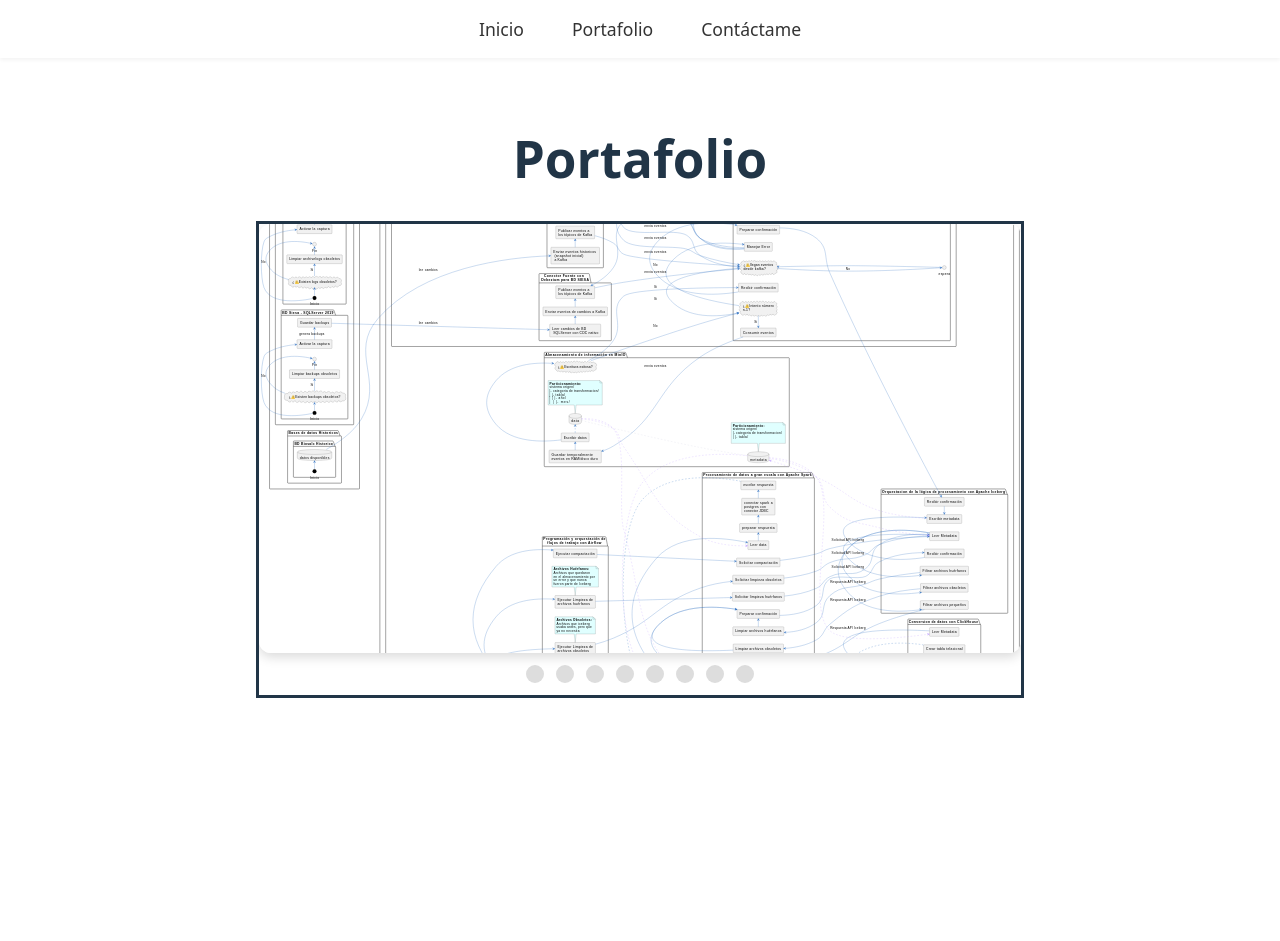
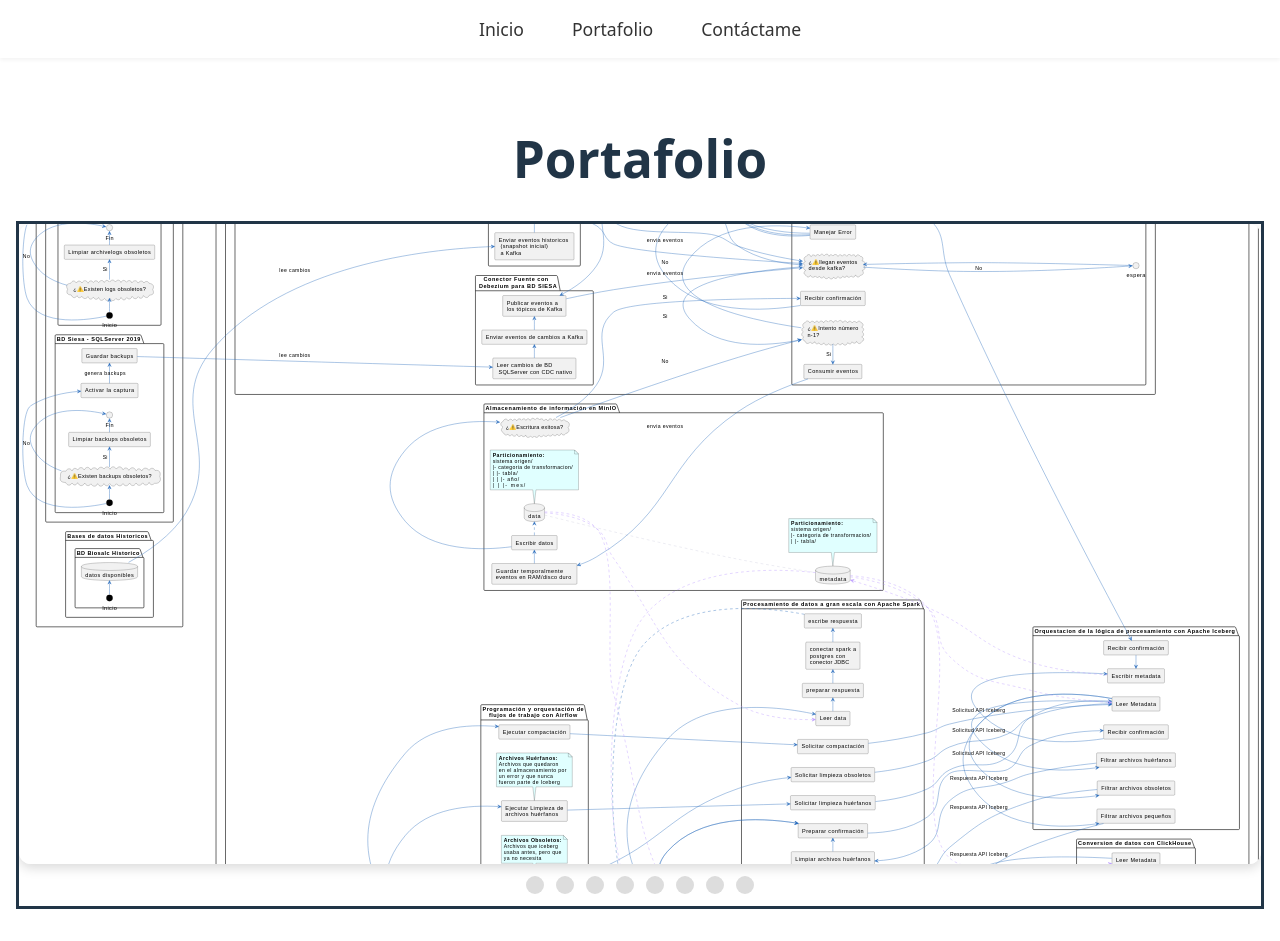
Before and after one commit to dianipineda/dianipineda.github.io, a Vue app in the folder portafolio-dianapineda/: page /portafolio in a window 1280 px wide. Before the commit the page ends 800 px from the top, so only its background shows below. Built offline with nearby package versions, Linux system fonts and the light colour scheme.

Commit message:
ajuste de galeria espaciado completo y fijo ok

```diff
--- a/portafolio-dianapineda/src/style.css
+++ b/portafolio-dianapineda/src/style.css
@@ -61,7 +61,7 @@ button:focus-visible {
 }
 
 #app {
-  max-width: 1500px;
+  max-width: 100%;
   margin: 0;
   padding-top: 2rem;
   text-align: center;
--- a/portafolio-dianapineda/src/views/PortafolioView.vue
+++ b/portafolio-dianapineda/src/views/PortafolioView.vue
@@ -48,8 +48,11 @@ export default {
 .portafolio {
   text-align: center;
   padding: 2rem 1rem;
-  max-width: 800px;
+  width: 100%;
   margin: 0 auto;
+  /*nuevo*/
+  justify-content: center;
+  align-items: center;
 }
 
 /* 🎯 Estilos para los indicadores */
```
